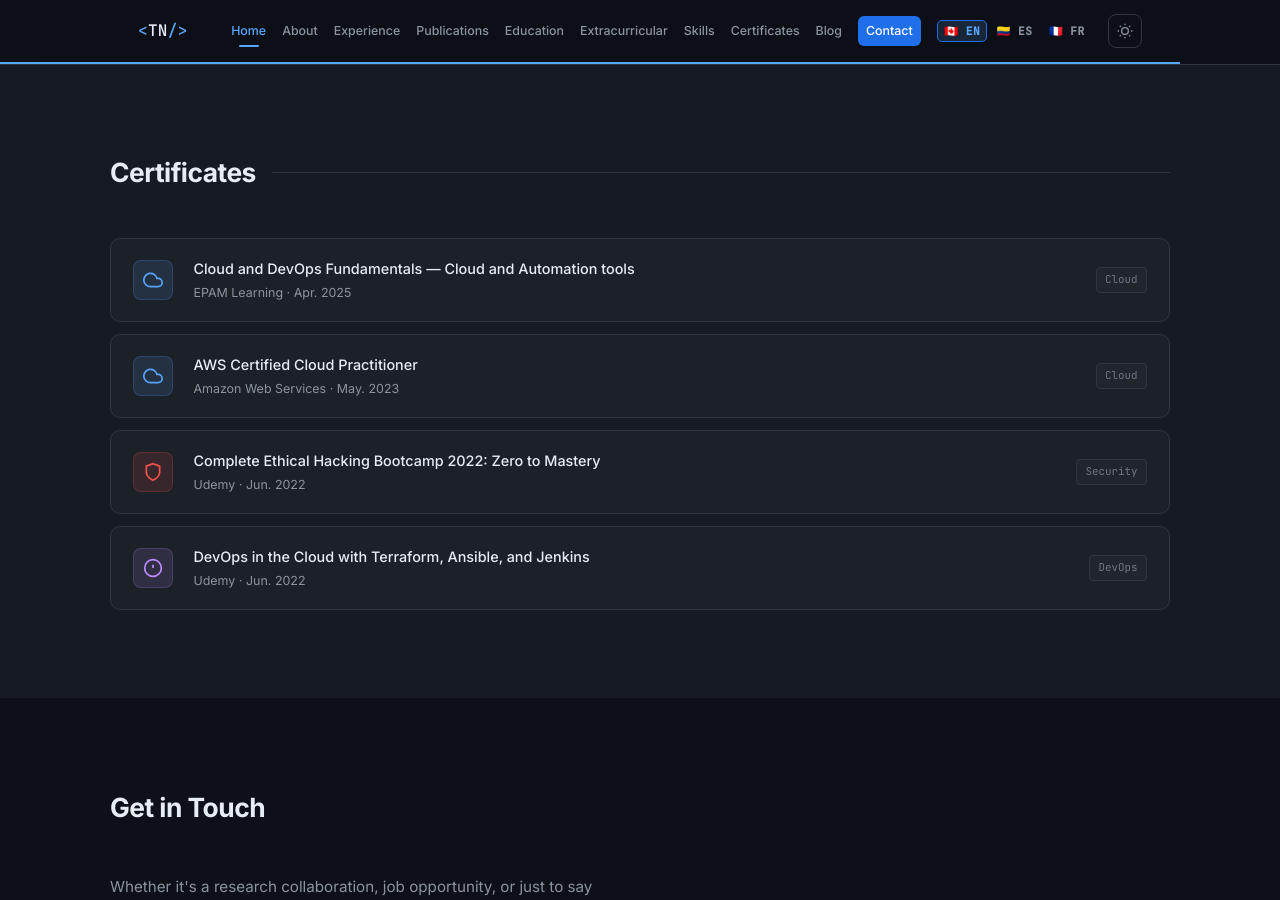
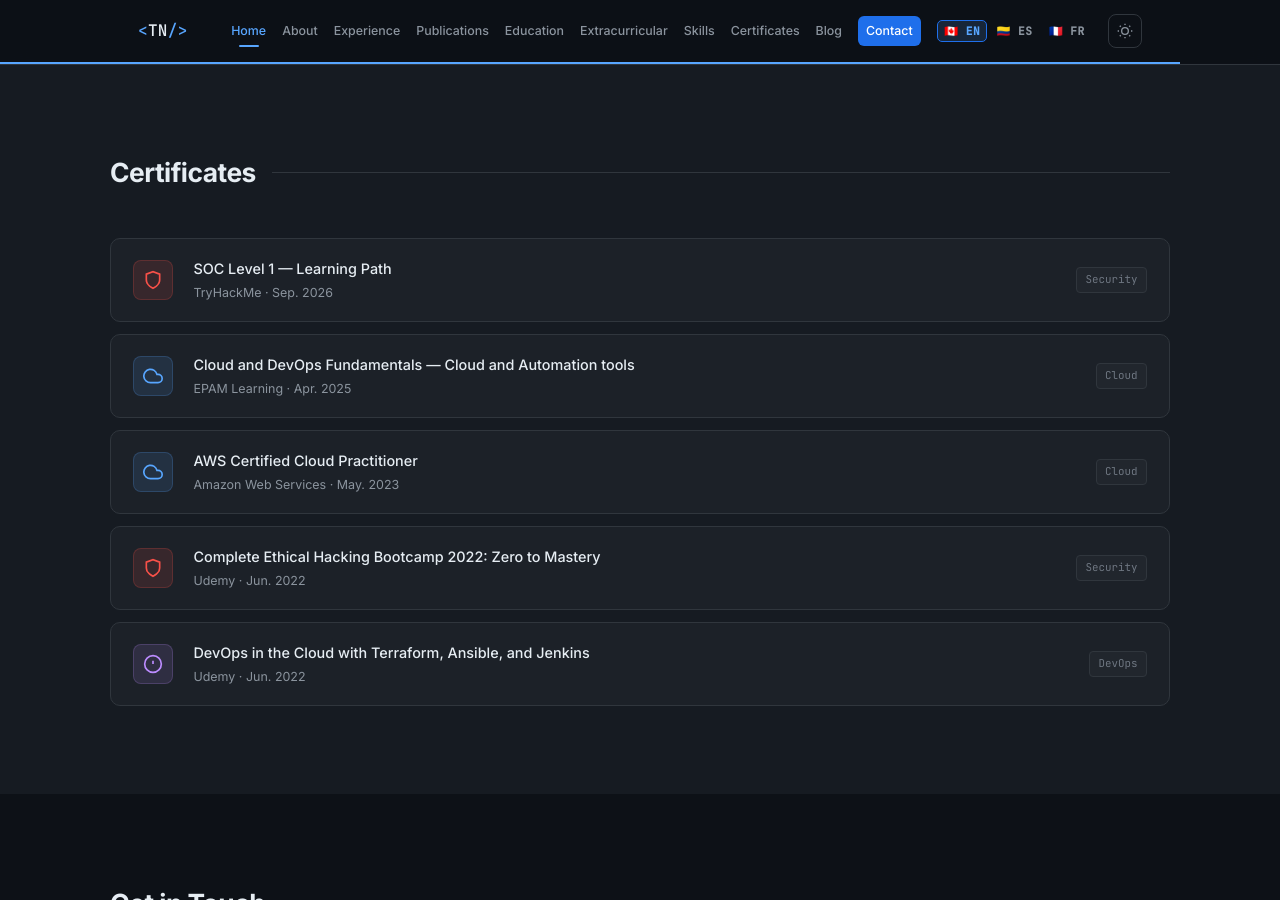
Before and after one commit to tdnavarrom/tdnavarrom.github.io, a Jekyll site: the page index.html, which Jekyll copies as it is, in a window 1280 px wide and 900 px high, scrolled down 4763 px. Built offline with Jekyll 4.4.1, drawn with Linux system fonts in a browser that asks for light colours.

Commit message:
added certificate

```diff
--- a/index.html
+++ b/index.html
@@ -535,6 +535,17 @@
       <div class="cert-list">
 
         <div class="cert-item">
+          <div class="cert-icon-wrap cert-sec">
+            <svg xmlns="http://www.w3.org/2000/svg" viewBox="0 0 24 24" fill="none" stroke="currentColor" stroke-width="2"><path d="M12 22s8-4 8-10V5l-8-3-8 3v7c0 6 8 10 8 10z"/></svg>
+          </div>
+          <div class="cert-body">
+            <p class="cert-name">SOC Level 1 — Learning Path</p>
+            <p class="cert-meta">TryHackMe · Sep. 2026</p>
+          </div>
+          <span class="cert-tag">Security</span>
+        </div>
+
+        <div class="cert-item">
           <div class="cert-icon-wrap cert-cloud">
             <svg xmlns="http://www.w3.org/2000/svg" viewBox="0 0 24 24" fill="none" stroke="currentColor" stroke-width="2"><path d="M18 10h-1.26A8 8 0 1 0 9 20h9a5 5 0 0 0 0-10z"/></svg>
           </div>
```
